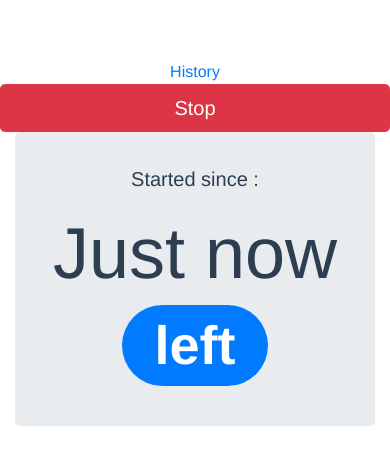
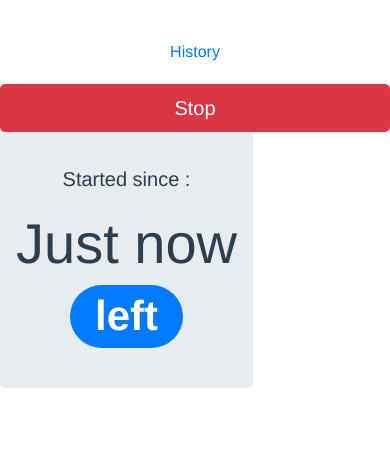
Before and after one commit to eMerzh/feedlog, a Vue app: page /#/ in a window 390 px wide. Both pictures are taken after a click on the button "Left". Shown: the top 464 px of the page. Built offline with nearby package versions, Linux system fonts and the light colour scheme.

Commit message:
💄 improve responsiveness

```diff
--- a/src/App.vue
+++ b/src/App.vue
@@ -22,6 +22,6 @@ export default {
   -moz-osx-font-smoothing: grayscale;
   text-align: center;
   color: #2c3e50;
-  margin-top: 60px;
+  margin-top: 40px;
 }
 </style>
--- a/src/components/FeedLists.vue
+++ b/src/components/FeedLists.vue
@@ -1,11 +1,11 @@
 <template>
   <div class="container-fluid">
-    <router-link to="/">Back to main</router-link>
+    <router-link class="router-link" to="/">Back to main</router-link>
     <div class="card mb-3" v-for="(filteredItems, groupedDate) in DaysItems">
       <div class="card-block">
         <div class="row">
           <div class="col text-left">
-            <small class="text-muted">{{ groupedDate }}</small>
+            <span class="text-muted">{{ groupedDate }}</span>
           </div>
           <div class="col text-right">
             <small class="text-muted">{{ filteredItems.length }} items</small>
@@ -15,21 +15,20 @@
         <table class="table">
           <tr v-for="(item, index) in filteredItems" v-bind:class="{'table-active': item.isRunning}">
             <td>
-              <span class="badge badge-default">
+              <span class="badge badge-primary">
                 {{ item.side }}
               </span>
+              <br />
+              <small>
+                <timecount :startTime="item.date" :endTime="item.date + item.duration" :autoUpdate="0" :length="2" :precision="1"></timecount>
+              </small>
             </td>
             <td>
-              {{ formatDateTime(item.date) }}
+              {{ formatTime(item.date) }}
               <div class="small text-muted" v-if="item.previousDate">
                 after
-                <timecount :startTime="item.previousDate" :endTime="item.date" :autoUpdate="0"></timecount>
+                <timecount :startTime="item.previousDate" :endTime="item.date" :autoUpdate="0" :length="2"></timecount>
               </div>
-            </td>
-            <td>
-              <span class="text-mutated">
-                <timecount :startTime="item.date" :endTime="item.date + item.duration" :autoUpdate="0" :precision="1"></timecount>
-              </span>
             </td>
             <td>
               <button class="btn btn-outline-danger" v-on:click="removeRow(item)">
@@ -73,6 +72,10 @@ export default {
       // Hack to get the date as YYYY-MM-DD
       return this.formatDateTime(epoch).split(',')[0]
     },
+    formatTime(epoch) {
+      // Hack to get the date as YYYY-MM-DD
+      return this.formatDateTime(epoch).split(',')[1]
+    },
     removeRow: function (item) {
       store.removeFeedRow(
         findIndex(this.sharedState.feedItems, { 'date': item.date })
@@ -102,8 +105,8 @@ export default {
 </script>
 <!-- Add "scoped" attribute to limit CSS to this component only -->
 <style scoped>
-ul {
-  list-style-type: none;
-  padding: 0;
+.router-link {
+  margin-bottom: 20px;
+  display: block;
 }
 </style>
--- a/src/components/MainView.vue
+++ b/src/components/MainView.vue
@@ -1,17 +1,20 @@
 <template>
   <div>
-    <router-link to="/history">History</router-link>
+    <router-link class="router-link" to="/history">History</router-link>
     <template v-if="isStarted">
       <div class="container-fluid">
         <div class="row">
           <button class="btn btn-danger btn-lg btn-block" @click="stop()">Stop</button>
         </div>
-        <div class="jumbotron">
-          <p class="lead">Started since :</p>
-          <h1 class="display-3">
-            <timecount :startTime="startedTime"></timecount>
-            <small class="badge badge-primary badge-pill">{{ selectedSide }}</small>
-          </h1>
+        <div class="row">
+          <div class="jumbotron">
+            <p class="lead">Started since :</p>
+            <h1 class="display-4">
+              <timecount :startTime="startedTime"></timecount>
+              <br />
+              <small class="badge badge-primary badge-pill">{{ selectedSide }}</small>
+            </h1>
+          </div>
         </div>
       </div>
     </template>
@@ -87,3 +90,9 @@ export default {
   }
 }
 </script>
+<style scoped>
+.router-link {
+  margin-bottom: 20px;
+  display: block;
+}
+</style>
```
